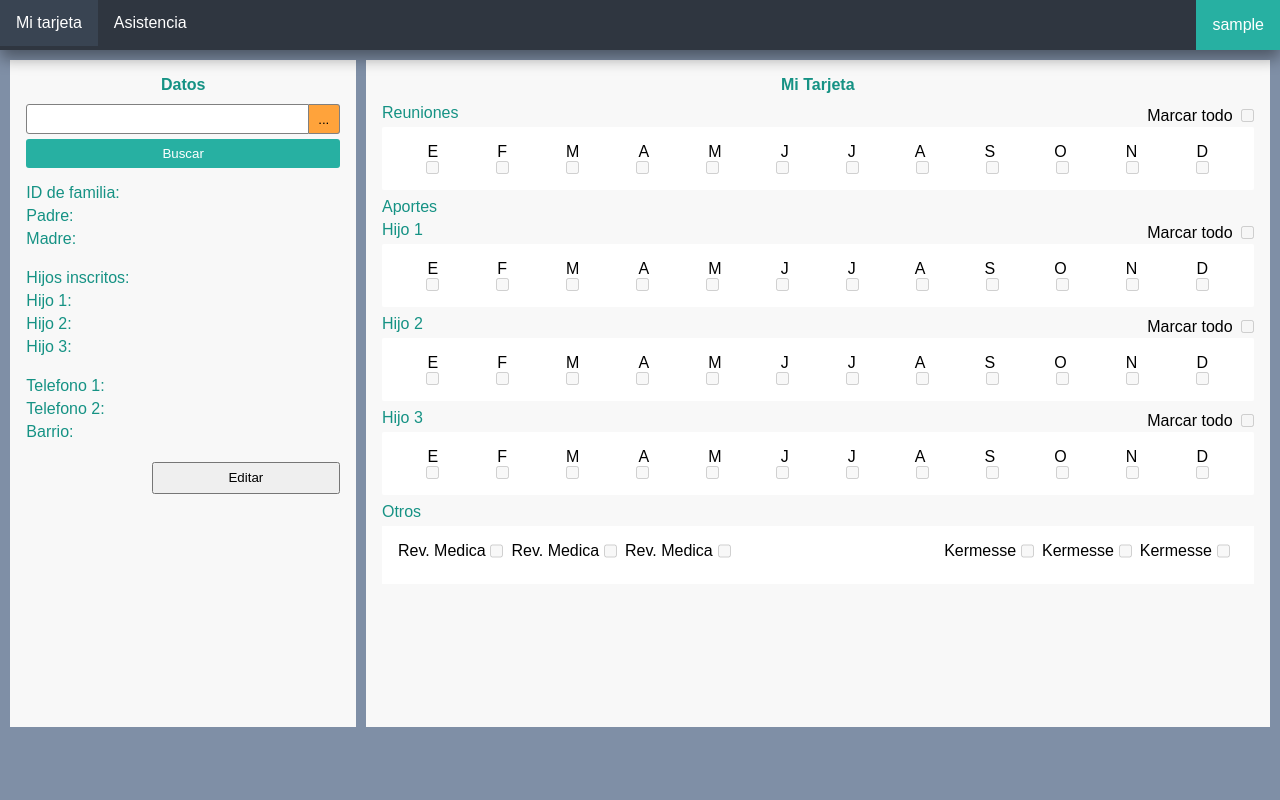
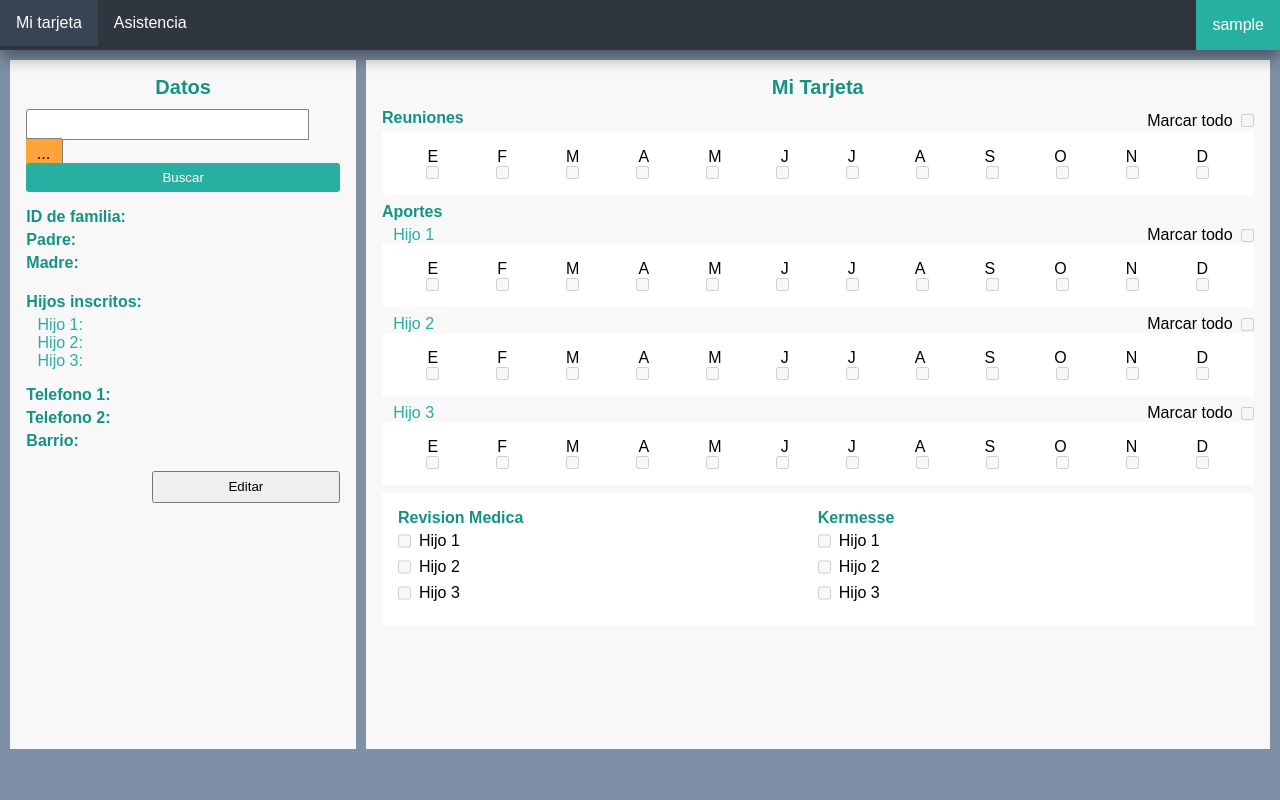
Before and after one commit to ismaelbob/FOapp, a PHP site: page /tarjeta.php in a window 1280 px wide. Run offline with PHP 8.4, Linux system fonts and the light colour scheme; the visitor is signed in with stand-in values (Sample User, id 1); data comes from the database, SQL or seed files in the repository.

Commit message:
Se corrigio vista Tarjeta, oculta lo innecesario, correcciones en css

```diff
--- a/css/asistencia.css
+++ b/css/asistencia.css
@@ -117,4 +117,7 @@
         padding: 1em;
         background-color: rgb(233, 235, 234);
     }
+    .popup-2{
+        width: 650px;
+    }
 }
--- a/css/secciones.css
+++ b/css/secciones.css
@@ -1,5 +1,6 @@
 *{
     box-sizing: border-box;
+    font-family: Arial, Helvetica, sans-serif   ;
 }
 
 .container {
@@ -12,6 +13,7 @@
     justify-content: center;
     height: 100%;
     width: 100%;
+    padding-bottom: 1em;
 }
 .pnl_principal h4 {
     padding: 0;
@@ -20,6 +22,7 @@
     font-weight: normal;
     color: #159284;
     font-weight: 600;
+    font-size: 20px;
 }
 .pnl_principal h5 {
     padding: 0;
@@ -27,7 +30,14 @@
     color: #159284;
     display: inline-block;
     font-size: 16px;
-    font-weight: 300;
+    font-weight: 600;
+}
+.pnl_principal h3 {
+    padding: 0;
+    margin: 0 0 0 .7em;
+    font-weight: 500;
+    font-size: 16px;
+    color: #27b0a2;
 }
 
 
@@ -40,12 +50,12 @@
 }
 .pnl_datos input[type="number"] {
     width: 90%;
-    margin-bottom: 5px;
-    padding: .5em;
+    margin: 0 0 5px 0;
+    padding: .54em;
     border: 1px solid gray;
     border-radius: 3px 0px 0px 3px;
 }
-.pnl_datos input[type="button"] {
+.pnl_datos input[type="submit"] {
     width: 100%;
     background-color: #27b0a2;
     padding: .5em;
@@ -109,23 +120,24 @@
     display: flex;
     justify-content: space-between;
     flex-direction: column;
+    width: auto;
 }
-.pnl_principal .columna div div {
+.pnl_tarjeta .columna div .fila-participacion {
     display: flex;
     flex-direction: row;
-    margin-right: .5em;
+    justify-content: flex-start;
     margin-bottom: .5em;
+    width: 100%;
 }
-.pnl_principal .columna div div label {
-    margin-right: .3em;
+.pnl_tarjeta .columna div .fila-participacion label {
+    margin-left: .2em;
 }
+
 
 .pnl_tarjeta input[type="checkbox"] {
     margin: 0;
     padding: 0;
 }
-
-
 
 .btn-edit {
     width: 60%;
@@ -137,10 +149,11 @@
     background-color: rgb(255, 163, 59);
     border: 1px solid gray;
     border-left: 0px;
-    width: 10%;
+    width: 20%;
     cursor: pointer;
-    padding: .5em 0em;
+    padding: .35em .4em;
     border-radius: 0px 3px 3px 0px;
+    margin: 0;
 }
 .btn-popup:hover {
     background-color: rgb(253, 151, 33);
@@ -161,14 +174,14 @@
     }
     .pnl_datos {
         width: 22.3%;
-        height: 90%;
+        height: 95%;
         margin: 10px;
         padding: 1em;
         background-color: #f8f8f8;
     }
     .pnl_tarjeta {
         width: 60%;
-        height: 90%;
+        height: 95%;
         margin: 10px 0px;
         padding: 1em;
         background-color: #f8f8f8;
@@ -194,8 +207,21 @@
     .pnl_tarjeta .columna div {
         display: flex;
         justify-content: space-between;
+        flex-direction: column;
+        width: 50%;
+    }
+    .pnl_tarjeta .columna div .fila-participacion {
+        display: flex;
         flex-direction: row;
+        justify-content: flex-start;
+        margin-bottom: .5em;
+        width: 100%;
     }
+    .pnl_tarjeta .columna div .fila-participacion label {
+        margin-left: .5em;
+    }
+
+
 
     .popup-2{
         width: 650px;
@@ -206,6 +232,16 @@
     }
     .boton-4{
         width: 24.5%;
+    }
+    .btn-popup {
+        background-color: rgb(255, 163, 59);
+        border: 1px solid gray;
+        border-left: 0px;
+        width: 20%;
+        cursor: pointer;
+        padding: .4em .7em;
+        border-radius: 0px 3px 3px 0px;
+        margin: 0;
     }
 }
 @media only screen and (min-width: 992px) {
@@ -220,14 +256,14 @@
     }
     .pnl_datos {
         width: 27%;
-        height: 90%;
+        height: 95%;
         margin: 10px;
         padding: 1em;
         background-color: #f8f8f8;
     }
     .pnl_tarjeta {
         width: 70.6%;
-        height: 90%;
+        height: 95%;
         margin: 10px 10px 10px 0px;
         padding: 1em;
         background-color: #f8f8f8;
@@ -253,8 +289,20 @@
     .pnl_tarjeta .columna div {
         display: flex;
         justify-content: space-between;
+        flex-direction: column;
+        width: 50%;
+    }
+    .pnl_tarjeta .columna div .fila-participacion {
+        display: flex;
         flex-direction: row;
+        justify-content: flex-start;
+        margin-bottom: .5em;
+        width: 100%;
     }
+    .pnl_tarjeta .columna div .fila-participacion label {
+        margin-left: .5em;
+    }
+
     .popup-2{
         width: 650px;
     }
@@ -264,6 +312,16 @@
     }
     .boton-4{
         width: 24.5%;
+    }
+    .btn-popup {
+        background-color: rgb(255, 163, 59);
+        border: 1px solid gray;
+        border-left: 0px;
+        width: 20%;
+        cursor: pointer;
+        padding: .4em .7em;
+        border-radius: 0px 3px 3px 0px;
+        margin: 0;
     }
 }
 
--- a/tarjeta.php
+++ b/tarjeta.php
@@ -39,10 +39,13 @@
         <div class="pnl_principal">
             <div class="pnl_datos">
                 <h4>Datos</h4>
-                <div>
-                    <div><input type="number" name="txtcodigo" id="txtcodigo"/><button id="btn-buscar" class="btn-popup">...</button></div>
-                    <input id="btnbuscar" type="button" value="Buscar">
-                </div>
+                <form id="form-buscar">
+                    <div>
+                        <input type="number" name="txtcodigo" id="txtcodigo"/>
+                        <i id="btn-buscar" class="btn-popup">...</i>
+                    </div>
+                    <input id="btnbuscar" type="submit" value="Buscar">
+                </form>
                 <div>
                     <p>
                         <div class="linea"><h5>ID de familia:</h5><span id="idhogar"></span></div>
@@ -51,9 +54,9 @@
                     </p>
                     <p>
                         <div class="linea"><h5>Hijos inscritos:</h5><span id="cantidad"></span></div>
-                        <div class="linea"><h5>Hijo 1:</h5><span id="hijo1"></span></div>
-                        <div class="linea"><h5>Hijo 2:</h5><span id="hijo2"></span></div>
-                        <div class="linea"><h5>Hijo 3:</h5><span id="hijo3"></span></div>
+                        <div class="linea"><h3 id="cod1">Hijo 1:</h3><span id="hijo1"></span></div>
+                        <div class="linea"><h3 id="cod2">Hijo 2:</h3><span id="hijo2"></span></div>
+                        <div class="linea"><h3 id="cod3">Hijo 3:</h3><span id="hijo3"></span></div>
                     </p>
                     <p>
                         <div class="linea"><h5>Telefono 1:</h5><span id="tel1"></span></div>
@@ -67,7 +70,7 @@
                 <h4>Mi Tarjeta</h4>
                 <div class="fila-titulo">
                     <h5>Reuniones</h5>
-                    <div class="fila-participaciones"><label for="chkfull-reu">Marcar todo</label><input type="checkbox" id="chkfull-reu" name="chkfull-reu"/></div>
+                    <div class="fila-reuniones"><label for="chkfull-reu">Marcar todo</label><input type="checkbox" id="chkfull-reu" name="chkfull-reu"/></div>
                 </div>
                 <div class="fila">
                     <div>
@@ -84,7 +87,7 @@
                         <label for="chkreunion-11">N</label>
                         <label for="chkreunion-12">D</label>
                     </div>
-                    <div class="fila-participaciones">
+                    <div class="fila-reuniones">
                         <input value="r1" type="checkbox" name="chkreunion-1" id="chkreunion-1"/>
                         <input value="r2" type="checkbox" name="chkreunion-2" id="chkreunion-2"/>
                         <input value="r3" type="checkbox" name="chkreunion-3" id="chkreunion-3"/>
@@ -100,11 +103,11 @@
                     </div>
                 </div>
                 <h5>Aportes</h5>
-                <div class="fila-titulo">
-                    <h5>Hijo 1</h5>
+                <div class="fila-titulo fila-hijo1">
+                    <h3 id="fila-apo-hijo1">Hijo 1</h3>
                     <div class="fila-apo1"><label for="chkfull-hijo1">Marcar todo</label><input type="checkbox" id="chkfull-hijo1" name="chkfull-hijo1"/></div>
                 </div>
-                <div class="fila">
+                <div class="fila fila-hijo1">
                     <div>
                         <label for="chkapo1-1">E</label>
                         <label for="chkapo1-2">F</label>
@@ -134,11 +137,11 @@
                         <input value="dic" type="checkbox" name="chkapo1-12" id="chkapo1-12"/>
                     </div>
                 </div>
-                <div class="fila-titulo">
-                    <h5>Hijo 2</h5>
+                <div class="fila-titulo fila-hijo2">
+                    <h3 id="fila-apo-hijo2">Hijo 2</h3>
                     <div class="fila-apo2"><label for="chkfull-hijo2">Marcar todo</label><input type="checkbox" id="chkfull-hijo2" name="chkfull-hijo2"/></div>
                 </div>
-                <div class="fila">
+                <div class="fila fila-hijo2">
                     <div>
                         <label for="chkapo2-1">E</label>
                         <label for="chkapo2-2">F</label>
@@ -168,11 +171,11 @@
                         <input value="dic" type="checkbox" name="chkapo2-12" id="chkapo2-12"/>
                     </div>
                 </div>
-                <div class="fila-titulo">
-                    <h5>Hijo 3</h5>
+                <div class="fila-titulo fila-hijo3">
+                    <h3 id="fila-apo-hijo3">Hijo 3</h3>
                     <div class="fila-apo3"><label for="chkfull-hijo3">Marcar todo</label><input type="checkbox" id="chkfull-hijo3" name="chkfull-hijo3"/></div>
                 </div>
-                <div class="fila">
+                <div class="fila fila-hijo3">
                     <div>
                         <label for="chkapo3-1">E</label>
                         <label for="chkapo3-2">F</label>
@@ -202,19 +205,24 @@
                         <input value="dic" type="checkbox" name="chkapo3-12" id="chkapo3-12"/>
                     </div>
                 </div>
-                <h5>Otros</h5>
-                <div class="columna">
-                    <div class="fila-participaciones">
-                        <div class="fila-apo1"><label for="chkrv-1">Rev. Medica</label><input value="rm1" type="checkbox" id="chkrv-1" name="chkrv-1"/></div>
-                        <div class="fila-apo2"><label for="chkrv-2">Rev. Medica</label><input value="rm2" type="checkbox" id="chkrv-2" name="chkrv-2"/></div>
-                        <div class="fila-apo3"><label for="chkrv-3">Rev. Medica</label><input value="rm3" type="checkbox" id="chkrv-3" name="chkrv-3"/></div>
+               <div class="columna">
+                    <div>
+                        <h5>Revision Medica</h5>
+                        <div>
+                            <div class="fila-apo1 fila-hijo1 fila-participacion"><input value="rm1" type="checkbox" id="chkrv-1" name="chkrv-1"/><label id="fila-rev-hijo1" for="chkrv-1">Hijo 1</label></div>
+                            <div class="fila-apo2 fila-hijo2 fila-participacion"><input value="rm2" type="checkbox" id="chkrv-2" name="chkrv-2"/><label id="fila-rev-hijo2" for="chkrv-2">Hijo 2</label></div>
+                            <div class="fila-apo3 fila-hijo3 fila-participacion"><input value="rm3" type="checkbox" id="chkrv-3" name="chkrv-3"/><label id="fila-rev-hijo3" for="chkrv-3">Hijo 3</label></div>
+                        </div>
                     </div>
-                    <div class="fila-participaciones">
-                        <div class="fila-apo1"><label for="chkkm-1">Kermesse</label><input value="k1" type="checkbox" id="chkkm-1" name="chkkm-1"/></div>
-                        <div class="fila-apo2"><label for="chkkm-2">Kermesse</label><input value="k2" type="checkbox" id="chkkm-2" name="chkkm-2"/></div>
-                        <div class="fila-apo3"><label for="chkkm-3">Kermesse</label><input value="k3" type="checkbox" id="chkkm-3" name="chkkm-3"/></div>
+                    <div>
+                        <h5>Kermesse</h5>
+                        <div>
+                            <div class="fila-apo1 fila-hijo1 fila-participacion"><input value="k1" type="checkbox" id="chkkm-1" name="chkkm-1"/><label id="fila-ker-hijo1" for="chkkm-1">Hijo 1</label></div>
+                            <div class="fila-apo2 fila-hijo2 fila-participacion"><input value="k2" type="checkbox" id="chkkm-2" name="chkkm-2"/><label id="fila-ker-hijo2" for="chkkm-2">Hijo 2</label></div>
+                            <div class="fila-apo3 fila-hijo3 fila-participacion "><input value="k3" type="checkbox" id="chkkm-3" name="chkkm-3"/><label id="fila-ker-hijo3" for="chkkm-3">Hijo 3</label></div>
+                        </div>
                     </div>
-                </div>
+               </div>
             </div>
         </div>
     </div>
```
Also changed, not shown: other parts of css/secciones.css (+27 -4 lines), js/tarjeta.js (+44 -2 lines).
